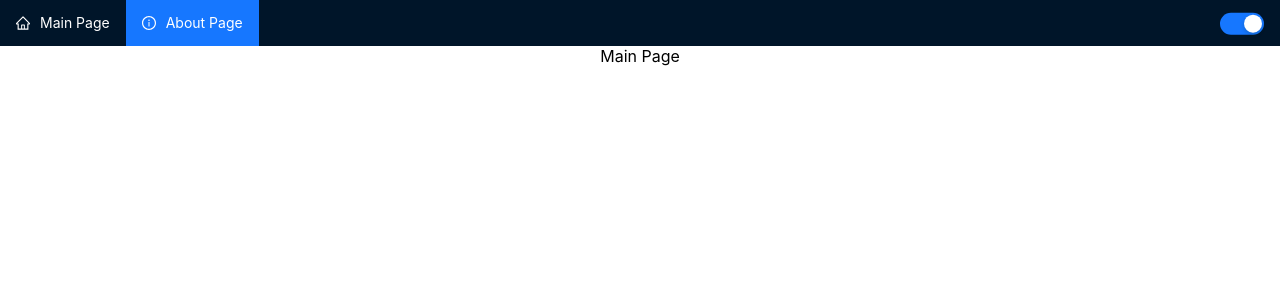
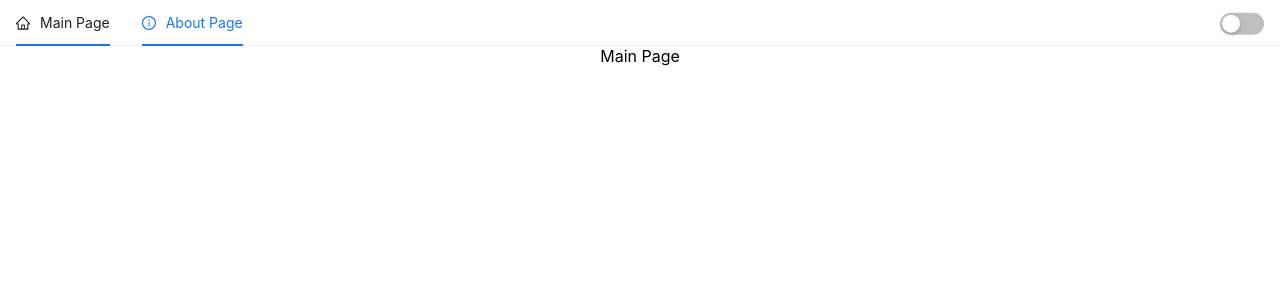
Before and after one commit to wenzhemint/foodtrunk-app, a React (Create React App) app: page / in a window 1280 px wide. Shown: the top 300 px of the page. Built offline with nearby package versions, Linux system fonts and the light colour scheme.

Commit message:
apply Theme context.

```diff
--- a/src/App.tsx
+++ b/src/App.tsx
@@ -5,13 +5,16 @@ import {
   RouterProvider
 } from "react-router-dom"
 import { routerConfig } from './router/router'
+import ThemeContext from './context/themeContext'
 
 const router = createBrowserRouter(routerConfig)
 
 function App() {
   return (
     <div className="App">
-      <RouterProvider router={router} />
+      <ThemeContext>
+        <RouterProvider router={router} />
+      </ThemeContext>
     </div>
   );
 }
--- a/src/components/MenuComp/MenuComp.tsx
+++ b/src/components/MenuComp/MenuComp.tsx
@@ -1,4 +1,4 @@
-import { FC, useState } from "react"
+import { FC, useContext, useState } from "react"
 import styles from "./Menu.module.scss"
 import { Menu } from "antd"
 import type { MenuProps } from 'antd'
@@ -7,6 +7,8 @@ import { useNavigate } from "react-router-dom"
 import { useSelector, useDispatch } from "react-redux"
 import { updateMenuTab } from "../../redux/menu/menuSlice"
 import { Switch } from "antd"
+import { ThemeContext } from "../../context/themeContext"
+import { PAGE_THEME } from "../../config/constants"
 
 const items: MenuProps['items'] = [
   {
@@ -24,6 +26,7 @@ const items: MenuProps['items'] = [
 const MenuComp: FC = () => {
   const dispatch = useDispatch();
   const navigate = useNavigate()
+  const { currentTheme, setCurrentTheme } = useContext(ThemeContext)
   const selectedTab = useSelector((state: any) => state.menu.selectedTab)
 
   const onSwichTab: MenuProps['onClick'] = (e) => {
@@ -35,14 +38,16 @@ const MenuComp: FC = () => {
 
   const onChangeTheme = (checked: boolean) => {
     console.log(`switch to ${checked}`);
+    const newTheme = checked?PAGE_THEME.DARK:PAGE_THEME.LIGHT
+    setCurrentTheme(newTheme)
   };
 
   return (
     <div className={`${styles.menuComp}`}>
-      <Menu onClick={onSwichTab} selectedKeys={[selectedTab]} mode="horizontal" items={items} theme="dark" />
+      <Menu onClick={onSwichTab} selectedKeys={[selectedTab]} mode="horizontal" items={items} theme={currentTheme==PAGE_THEME.DARK?'dark':'light'} />
 
       <div className={`${styles.swichMode}`}>
-        <Switch onChange={onChangeTheme} defaultChecked={true} />
+        <Switch onChange={onChangeTheme} defaultChecked={false} />
       </div>
     </div>
   );
--- /dev/null
+++ b/src/config/constants.ts
@@ -0,0 +1,4 @@
+export enum PAGE_THEME {
+    LIGHT = "light",
+    DARK = "dark"
+}
--- /dev/null
+++ b/src/context/themeContext.tsx
@@ -0,0 +1,31 @@
+import { FC, createContext, useState } from 'react';
+import { PAGE_THEME } from '../config/constants';
+
+export type ThemePropsType = {
+    currentTheme: string;
+    setCurrentTheme: (currentTheme: string) => void;
+}
+
+const contextDefaultValues: ThemePropsType = {
+    currentTheme: PAGE_THEME.LIGHT,
+    setCurrentTheme: () => {}
+};
+
+export const ThemeContext = createContext<ThemePropsType>(contextDefaultValues);
+
+const ThemeProvider: FC<{ children: React.ReactNode }> = ({ children }) => {
+  const [currentTheme, setCurrentTheme] = useState<string>(contextDefaultValues.currentTheme);
+
+  return (
+    <ThemeContext.Provider
+        value={{
+            currentTheme,
+            setCurrentTheme
+        }}
+    >
+        {children}
+    </ThemeContext.Provider>
+  );
+};
+
+export default ThemeProvider;
```
